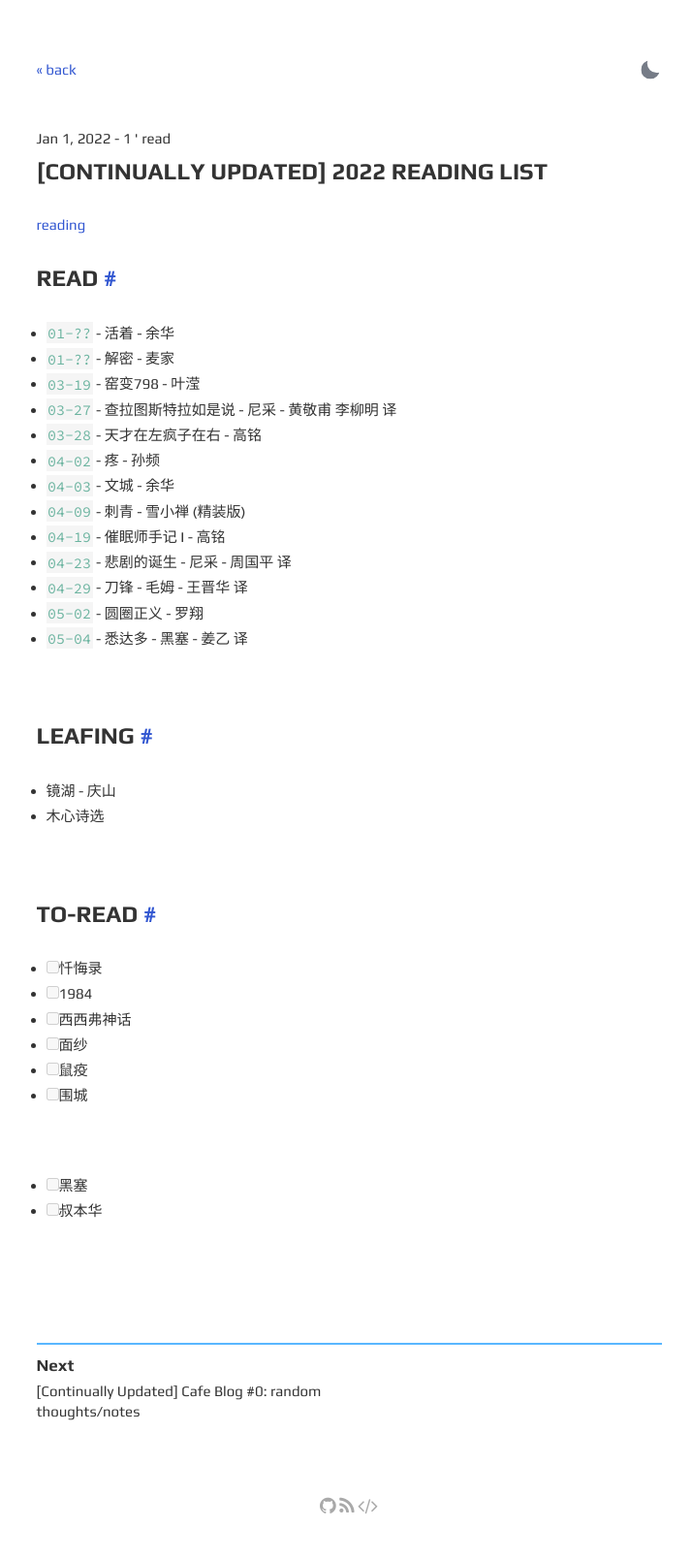
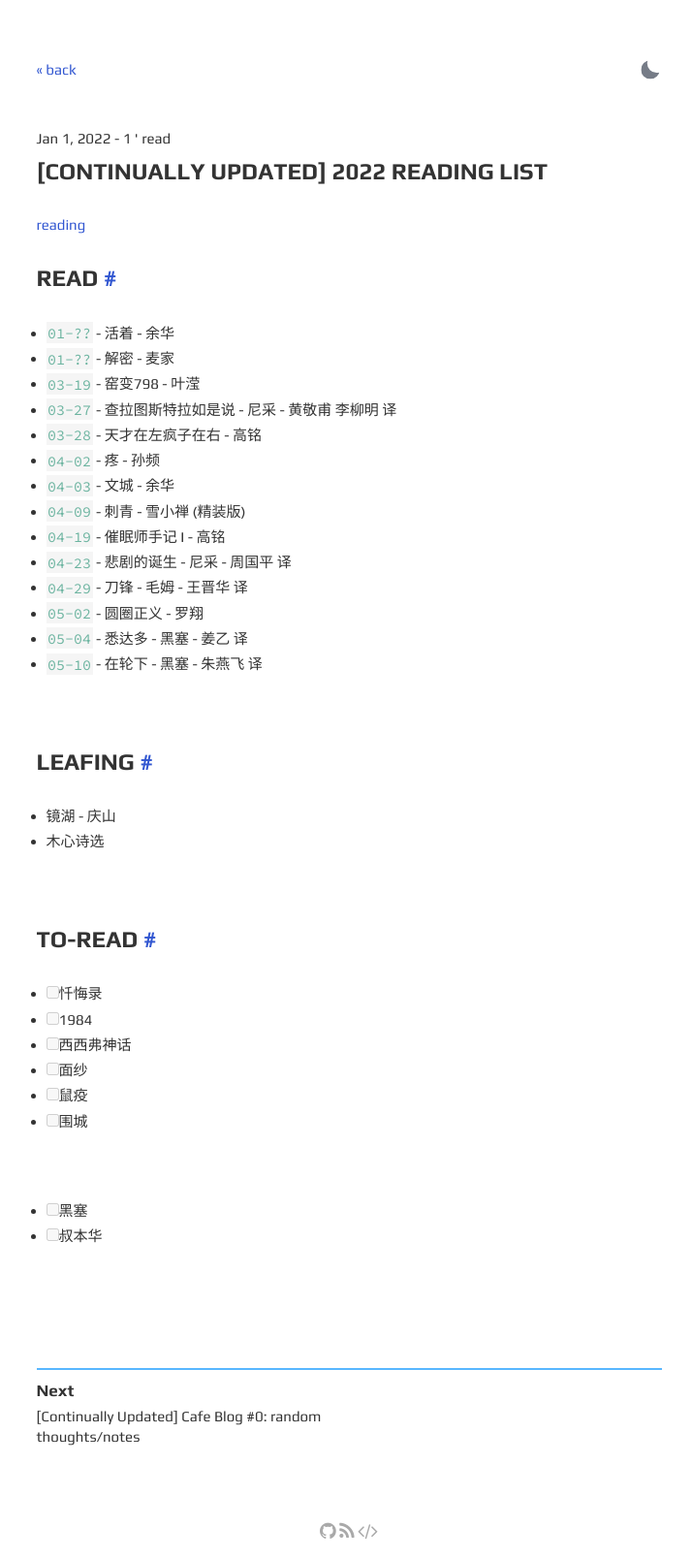
Before and after one commit to Sushi6006/Sushi6006.github.io, a Jekyll site: the page built from _posts/2022-01-01-booklist.md, in a window 1280 px wide. Shown: the whole page at 97% size, without its empty margins (280-994 px from the left). Built offline with Jekyll 4.4.1, drawn with Linux system fonts in a browser that asks for light colours; before the commit the page ends 1583 px from its top, so only the background shows below that.

Commit message:
added book

```diff
--- a/_posts/2022-01-01-booklist.md
+++ b/_posts/2022-01-01-booklist.md
@@ -19,6 +19,7 @@ tags: reading
 - `04-29` - 刀锋 - 毛姆 - 王晋华 译
 - `05-02` - 圆圈正义 - 罗翔
 - `05-04` - 悉达多 - 黑塞 - 姜乙 译
+- `05-10` - 在轮下 - 黑塞 - 朱燕飞 译
 
 <br>
 
```
